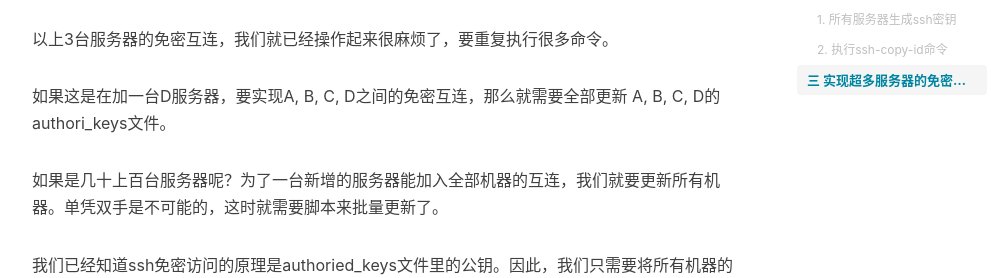
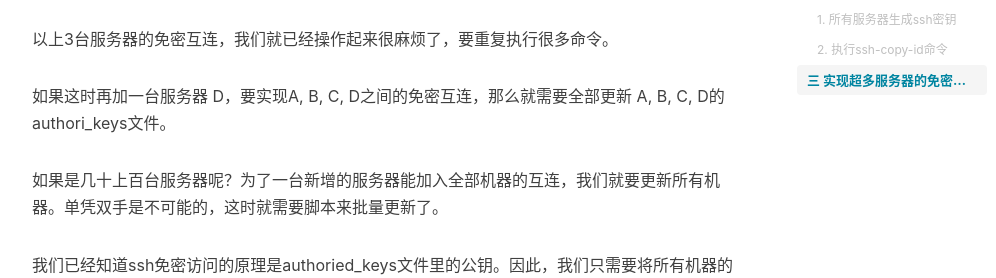
Before and after one commit to littleRpl/littleRpl.github.io, a Jekyll site: the page built from _posts/2019-11-08-ssh-interconnection.md, in a window 1280 px wide and 900 px high, scrolled down 2881 px. Shown: the part 174-452 px from the top of the window, without its empty margins (233-1229 px from the left). Built offline with Jekyll 4.4.1, drawn with Linux system fonts in a browser that asks for light colours; nearby versions of some CDN libraries; comment, search, counter and statistics services are not loaded.

Commit message:
change few tags

```diff
--- a/_posts/2019-11-08-ssh-interconnection.md
+++ b/_posts/2019-11-08-ssh-interconnection.md
@@ -87,7 +88,7 @@ cat ~/.ssh/authorized_keys
 
 以上3台服务器的免密互连，我们就已经操作起来很麻烦了，要重复执行很多命令。
 
-如果这是在加一台D服务器，要实现A, B, C, D之间的免密互连，那么就需要全部更新 A, B, C, D的authori_keys文件。
+如果这时再加一台服务器 D，要实现A, B, C, D之间的免密互连，那么就需要全部更新 A, B, C, D的authori_keys文件。
 
 如果是几十上百台服务器呢？为了一台新增的服务器能加入全部机器的互连，我们就要更新所有机器。单凭双手是不可能的，这时就需要脚本来批量更新了。
 
```
Also changed, not shown: other parts of _posts/2019-11-08-ssh-interconnection.md (+1 -0 lines), _posts/2019-09-11-Analyzing-World-patterns.md (+1 -0 lines), _posts/2019-10-14-pycharm-activation-code.md (+1 -0 lines).
